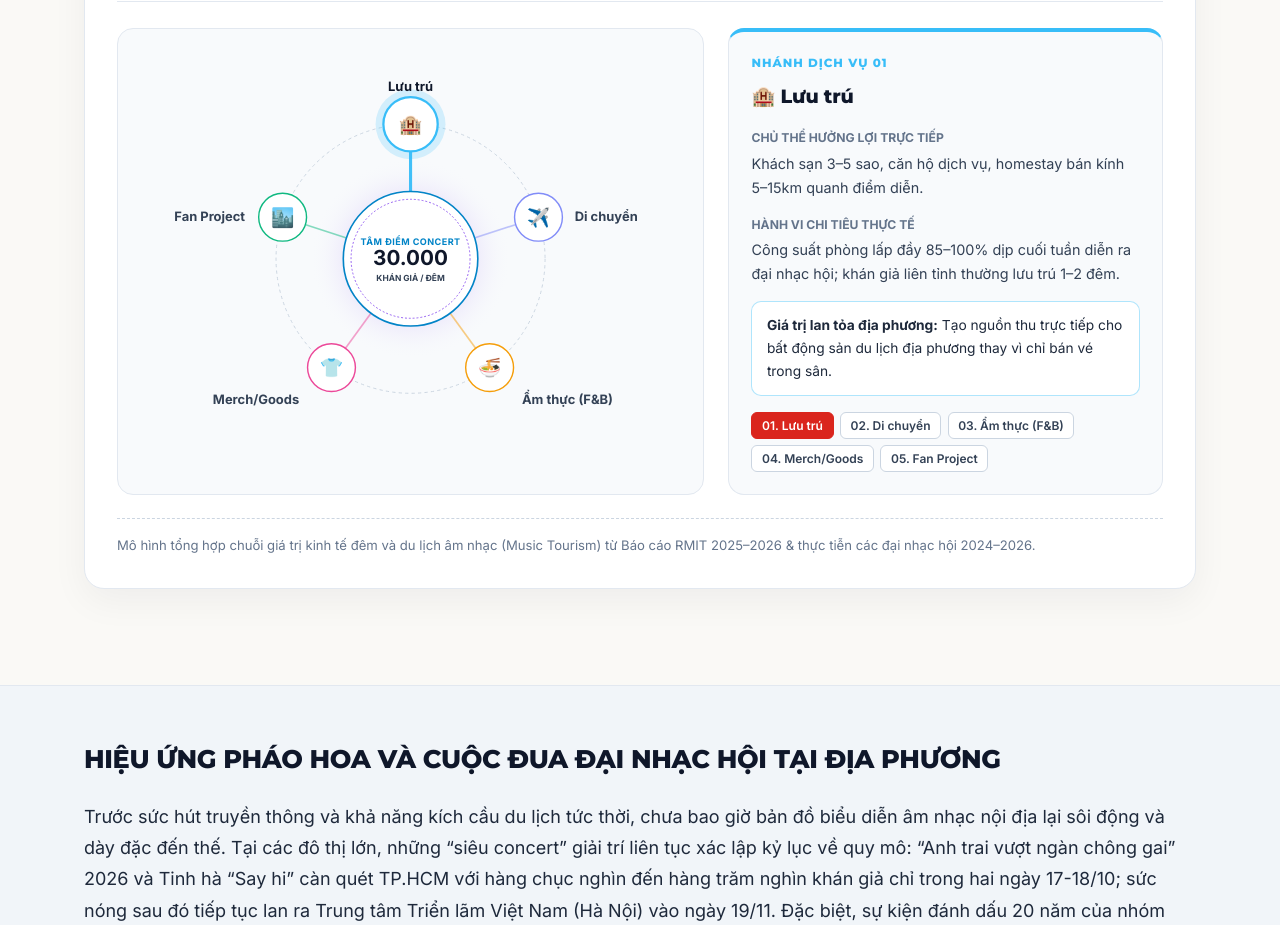
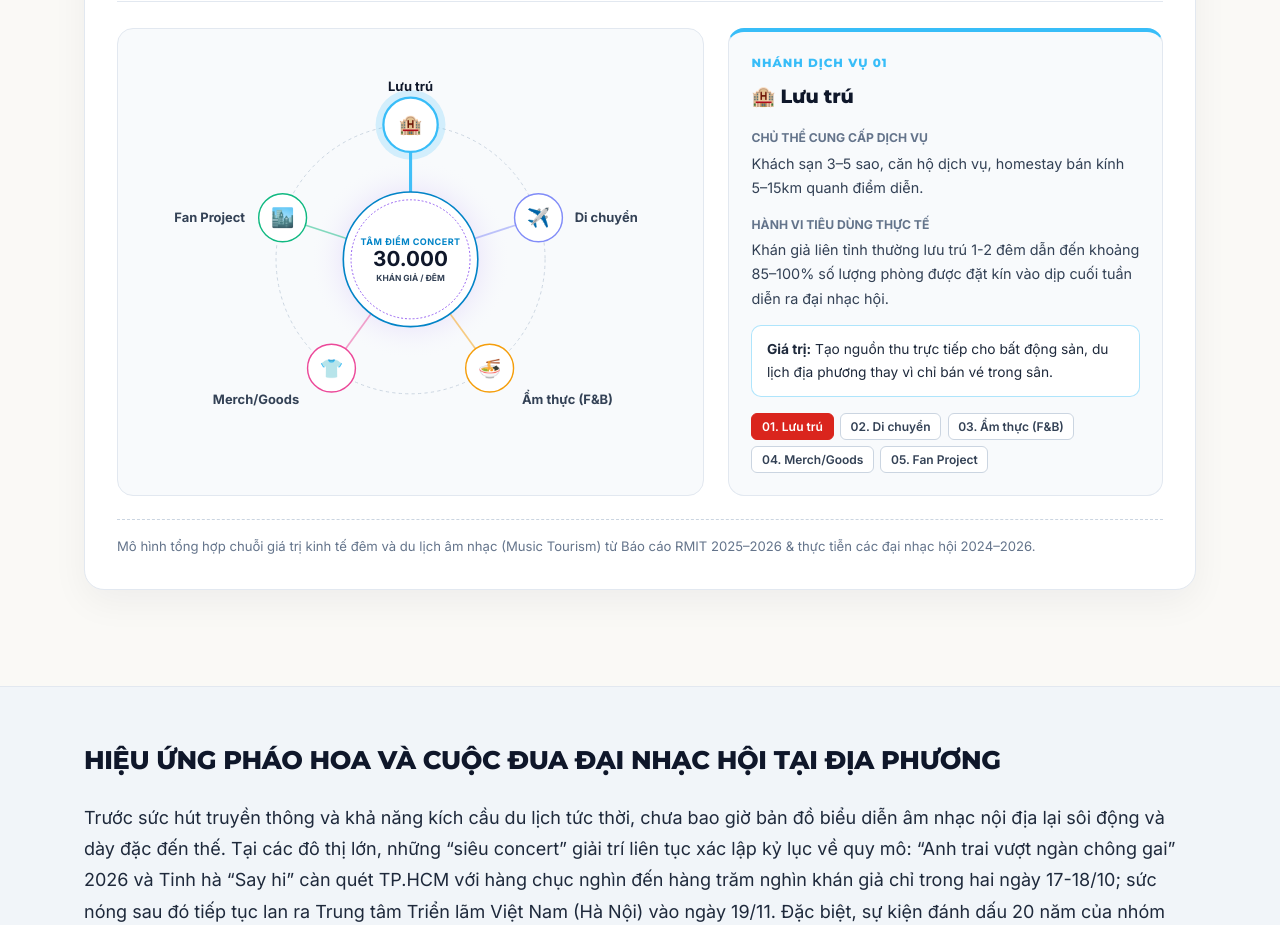
Before and after one commit to giahanluong192/mmj1, a Next.js app: page / in a window 1280 px wide. Shown: the part 5180-6105 px from the top of the page. Built offline with nearby package versions, Linux system fonts and the light colour scheme.

Commit message:
content: update ecosystem branches text and labels

```diff
--- a/src/components/DomesticChartsSection.tsx
+++ b/src/components/DomesticChartsSection.tsx
@@ -822,17 +822,17 @@ export function ConcertEconomicInfographic() {
           </h4>
 
           <div className="eco-info-block">
-            <span className="eco-info-label">Chủ thể hưởng lợi trực tiếp</span>
+            <span className="eco-info-label">Chủ thể cung cấp dịch vụ</span>
             <p>{activeSpoke.beneficiaries}</p>
           </div>
 
           <div className="eco-info-block">
-            <span className="eco-info-label">Hành vi chi tiêu thực tế</span>
+            <span className="eco-info-label">Hành vi tiêu dùng thực tế</span>
             <p>{activeSpoke.spendingExamples}</p>
           </div>
 
           <div className="eco-spillover-highlight" style={{ borderColor: `${activeSpoke.color}66` }}>
-            <strong>Giá trị lan tỏa địa phương:</strong> {activeSpoke.spilloverNote}
+            <strong>Giá trị:</strong> {activeSpoke.spilloverNote}
           </div>
 
           <div className="eco-quick-buttons">
--- a/src/data/articleData.ts
+++ b/src/data/articleData.ts
@@ -609,8 +609,8 @@ export const ECOSYSTEM_SPOKES: EcosystemSpoke[] = [
     color: "#38BDF8",
     angleDeg: -90,
     beneficiaries: "Khách sạn 3–5 sao, căn hộ dịch vụ, homestay bán kính 5–15km quanh điểm diễn.",
-    spendingExamples: "Công suất phòng lấp đầy 85–100% dịp cuối tuần diễn ra đại nhạc hội; khán giả liên tỉnh thường lưu trú 1–2 đêm.",
-    spilloverNote: "Tạo nguồn thu trực tiếp cho bất động sản du lịch địa phương thay vì chỉ bán vé trong sân.",
+    spendingExamples: "Khán giả liên tỉnh thường lưu trú 1-2 đêm dẫn đến khoảng 85–100% số lượng phòng được đặt kín vào dịp cuối tuần diễn ra đại nhạc hội.",
+    spilloverNote: "Tạo nguồn thu trực tiếp cho bất động sản, du lịch địa phương thay vì chỉ bán vé trong sân.",
   },
   {
     id: "transport",
@@ -620,8 +620,8 @@ export const ECOSYSTEM_SPOKES: EcosystemSpoke[] = [
     icon: "✈️",
     color: "#818CF8",
     angleDeg: -18,
-    beneficiaries: "Hãng hàng không, đường sắt, xe khách liên tỉnh, taxi và ứng dụng gọi xe công nghệ (Grab/Xanh SM/Be).",
-    spendingExamples: "Tăng vọt các chặng bay TP.HCM ↔ Hà Nội, Đà Nẵng và hàng chục nghìn cuốc xe di chuyển giờ cao điểm trước – sau giờ G.",
+    beneficiaries: "Các hãng hàng không, đường sắt, xe khách liên tỉnh, taxi và ứng dụng gọi xe công nghệ (Grab/Green SM/Be).",
+    spendingExamples: "Các chặng bay TP.HCM ↔ Hà Nội, Đà Nẵng tăng vọt lượng vé bán ra, kéo theo hàng chục nghìn cuốc xe di chuyển trong giờ cao điểm trước - sau giờ G.",
     spilloverNote: "Kích hoạt dòng dịch chuyển hành khách nội địa trái mùa thấp điểm du lịch.",
   },
   {
@@ -632,8 +632,8 @@ export const ECOSYSTEM_SPOKES: EcosystemSpoke[] = [
     icon: "🍜",
     color: "#F59E0B",
     angleDeg: 54,
-    beneficiaries: "Gian hàng F&B nội khu sự kiện, chuỗi cà phê hộp họp FC (off-fan), nhà hàng đặc sản địa phương.",
-    spendingExamples: "Từ các buổi café phát quà miễn phí (freebies) trước giờ diễn đến các bữa ăn đêm sau 23h00 của hàng vạn khán giả.",
+    beneficiaries: "Gian hàng F&B trong khu vực sự kiện, chuỗi cà phê, nhà hàng, đặc sản địa phương.",
+    spendingExamples: "Khán giả có thể đến săn quà ở các quầy ẩm thực trước sự kiện và ăn đêm sau 23h00.",
     spilloverNote: "Lan tỏa doanh thu trực tiếp đến hộ kinh doanh nhỏ lẻ và chuỗi dịch vụ ăn uống bản địa.",
   },
   {
@@ -644,9 +644,9 @@ export const ECOSYSTEM_SPOKES: EcosystemSpoke[] = [
     icon: "👕",
     color: "#EC4899",
     angleDeg: 126,
-    beneficiaries: "Local brand thời trang, thợ trang điểm/làm tóc, xưởng in ấn vật phẩm Prosumer Fan Projects.",
+    beneficiaries: "Local brand thời trang, thợ trang điểm/làm tóc, xưởng in ấn quà lưu niệm.",
     spendingExamples: "56,1% nhóm mua merch chi từ 500.000đ đến >1 triệu đồng/tháng cho lightstick, áo concert, quạt, card bo góc, Việt phục.",
-    spilloverNote: "Hình thành nền kinh tế sáng tạo vi mô vận hành bởi chính cộng đồng người hâm mộ chuyên nghiệp.",
+    spilloverNote: "Tạo ra một hệ sinh thái sáng tạo quy mô nhỏ, nơi cộng đồng người hâm mộ tự sản xuất và kinh doanh các sản phẩm của riêng họ.",
   },
   {
     id: "ooh-media",
@@ -656,7 +656,7 @@ export const ECOSYSTEM_SPOKES: EcosystemSpoke[] = [
     icon: "🏙️",
     color: "#10B981",
     angleDeg: 198,
-    beneficiaries: "Đơn vị khai thác màn hình LED tòa nhà, trung tâm thương mại, xe buýt 2 tầng, photobooth.",
+    beneficiaries: "Các đơn vị cho thuê quảng cáo trên màn hình LED tòa nhà, trung tâm thương mại, xe buýt 2 tầng và các trạm photobooth.",
     spendingExamples: "Các FC tự gây quỹ hàng trăm triệu đồng thuê màn hình LED cỡ lớn, xe hoa, trạm tiếp sức nghệ sĩ dọc các tuyến phố trung tâm.",
     spilloverNote: "Biến không gian đô thị thành lễ hội thị giác, gia tăng độ nhận diện điểm đến trên mạng xã hội.",
   },
```
